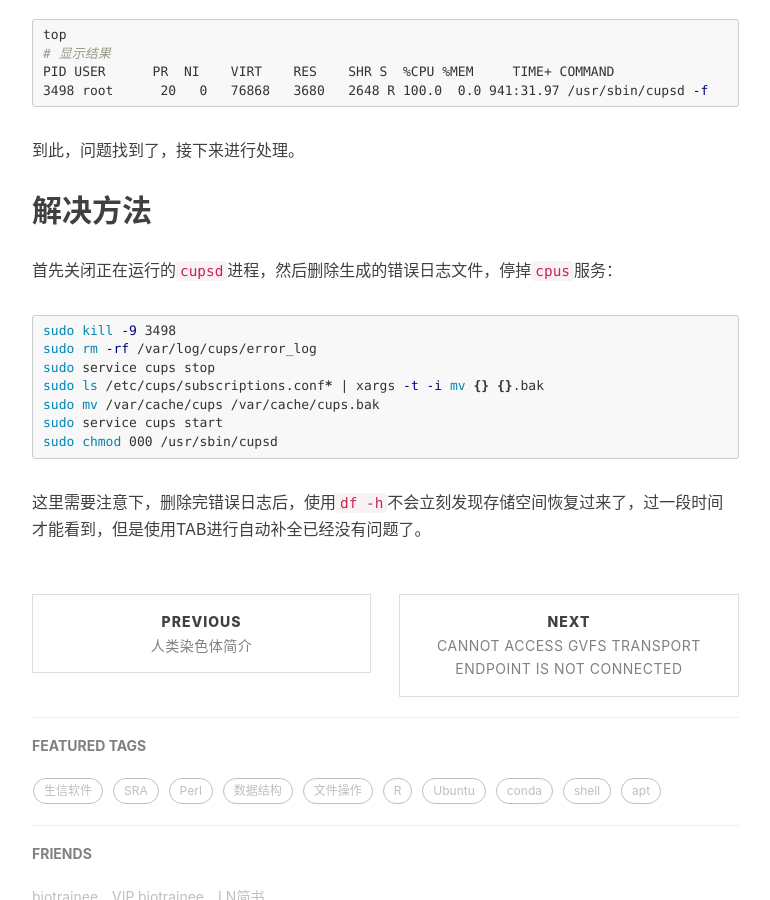
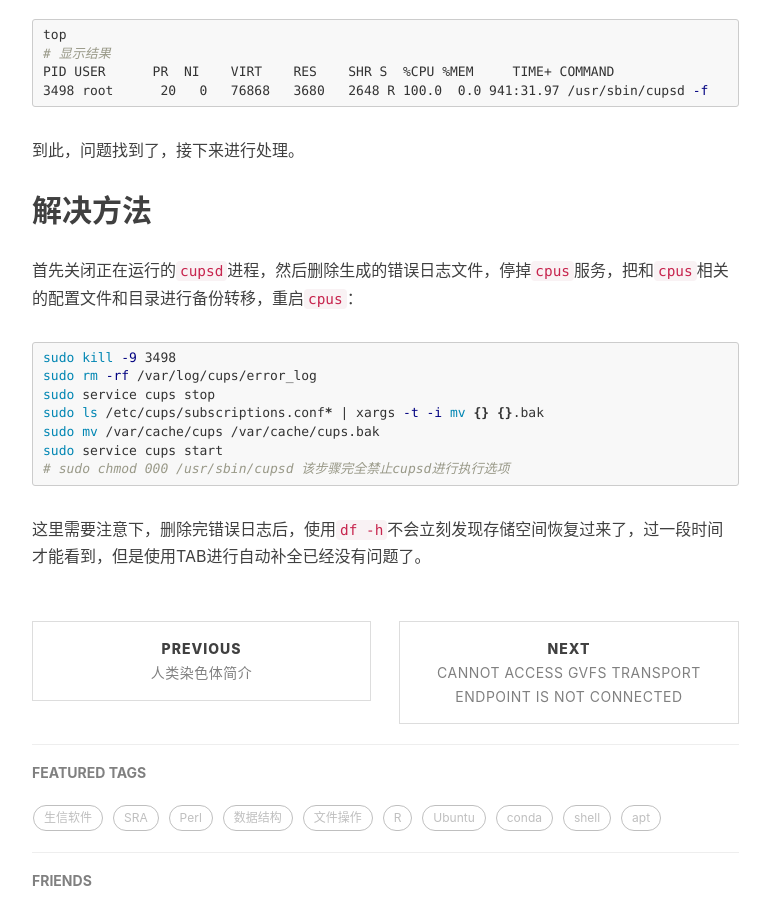
Before and after one commit to gygys/gygys.github.io, a Jekyll site: the page built from _posts/2020-07-17- -bash cannot create temp file for here-document No space left on device.md, in a window 1280 px wide and 900 px high, scrolled down 2283 px. Shown: the whole window, without its empty margins (233-1003 px from the left). Built offline with Jekyll 4.4.1, drawn with Linux system fonts in a browser that asks for light colours; nearby versions of some CDN libraries; our own code applies the rules of GitHub Pages for plain Markdown files; comment, search, counter and statistics services are not loaded.

Commit message:
Update 2020-07-17- -bash cannot create temp file for here-document No space left on device.md

````diff
--- a/_posts/2020-07-17- -bash cannot create temp file for here-document No space left on device.md
+++ b/_posts/2020-07-17- -bash cannot create temp file for here-document No space left on device.md
@@ -100,7 +100,7 @@ PID USER      PR  NI    VIRT    RES    SHR S  %CPU %MEM     TIME+ COMMAND
 到此，问题找到了，接下来进行处理。
 
 ## 解决方法
-首先关闭正在运行的`cupsd`进程，然后删除生成的错误日志文件，停掉`cpus`服务：
+首先关闭正在运行的`cupsd`进程，然后删除生成的错误日志文件，停掉`cpus`服务，把和`cpus`相关的配置文件和目录进行备份转移，重启`cpus`：
 ```shell
 sudo kill -9 3498
 sudo rm -rf /var/log/cups/error_log
@@ -108,7 +108,7 @@ sudo service cups stop
 sudo ls /etc/cups/subscriptions.conf* | xargs -t -i mv {} {}.bak
 sudo mv /var/cache/cups /var/cache/cups.bak
 sudo service cups start
-sudo chmod 000 /usr/sbin/cupsd
+# sudo chmod 000 /usr/sbin/cupsd 该步骤完全禁止cupsd进行执行选项
 ```
 
 这里需要注意下，删除完错误日志后，使用`df -h`不会立刻发现存储空间恢复过来了，过一段时间才能看到，但是使用TAB进行自动补全已经没有问题了。
````
